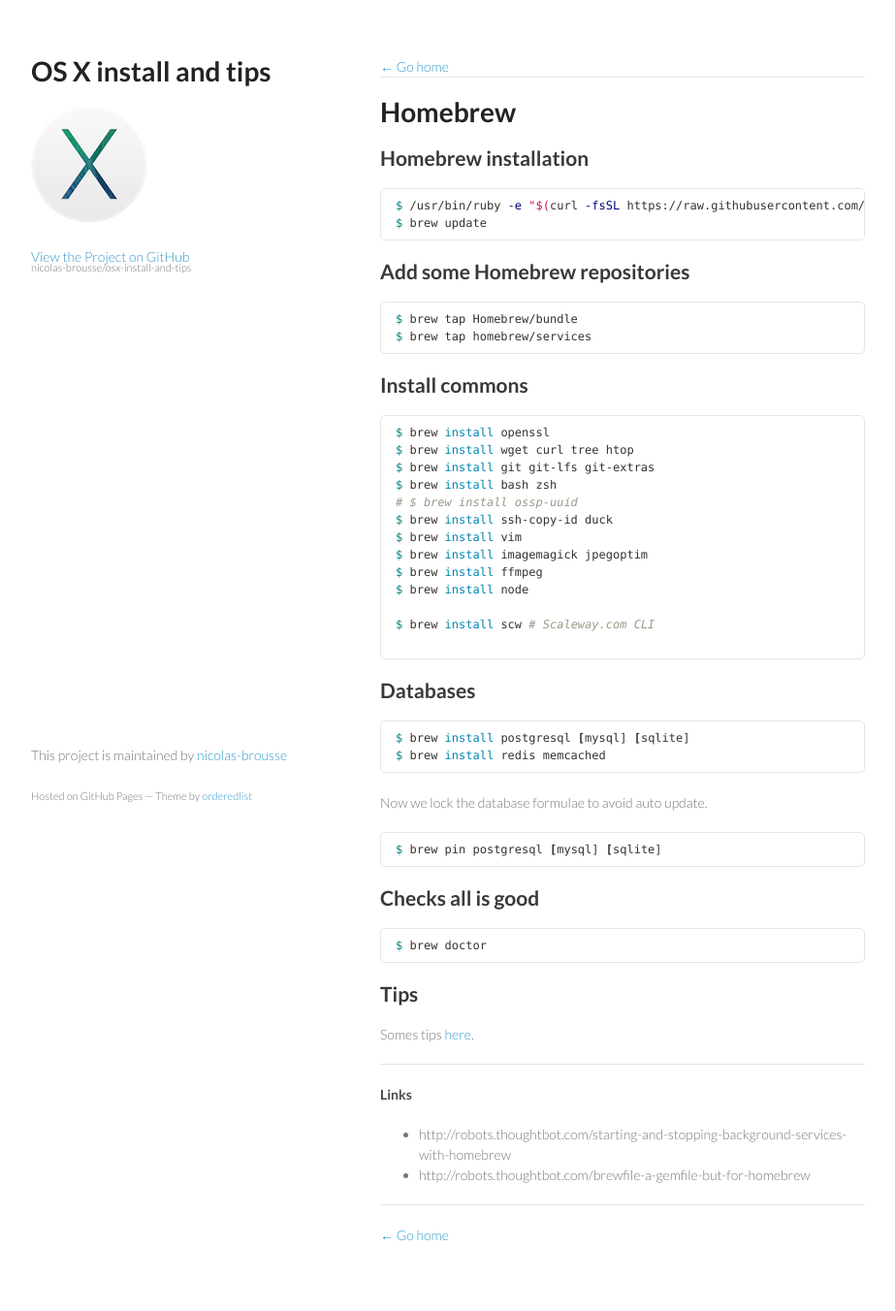
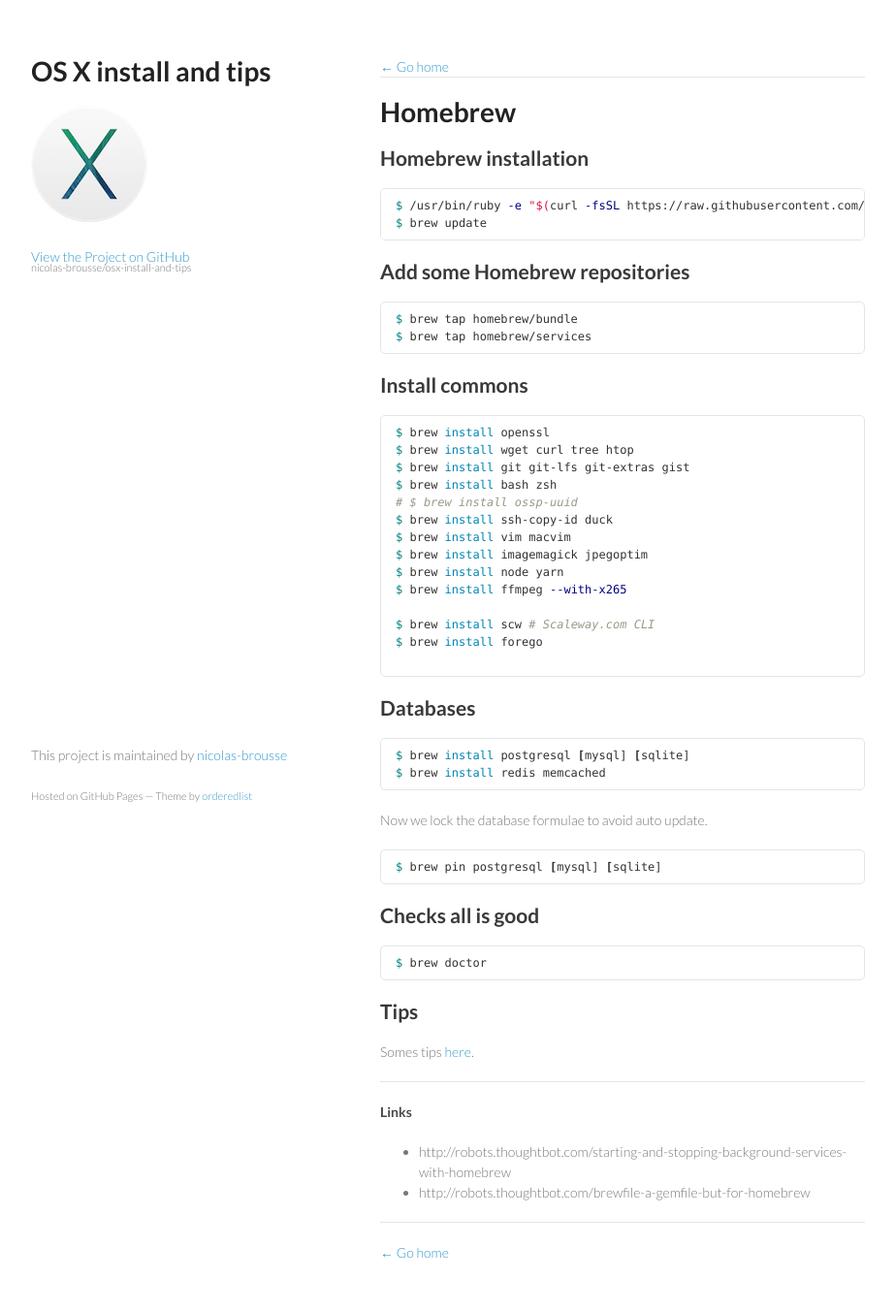
Before and after one commit to nicolas-brousse/osx-install-and-tips, a Jekyll site: the page built from pages/installation/homebrew.md, in a window 1280 px wide. Shown: the whole page at 97% size, without its empty margins (178-1101 px from the left). Built offline with Jekyll 4.4.1, drawn with Linux system fonts in a browser that asks for light colours.

Commit message:
Cleanup homebrew and caskroom packages

````diff
--- a/pages/installation/homebrew.md
+++ b/pages/installation/homebrew.md
@@ -13,7 +13,7 @@
 ## Add some Homebrew repositories
 
 ```bash
-$ brew tap Homebrew/bundle
+$ brew tap homebrew/bundle
 $ brew tap homebrew/services
 ```
 
@@ -22,16 +22,17 @@
 ```bash
 $ brew install openssl
 $ brew install wget curl tree htop
-$ brew install git git-lfs git-extras
+$ brew install git git-lfs git-extras gist
 $ brew install bash zsh
 # $ brew install ossp-uuid
 $ brew install ssh-copy-id duck
-$ brew install vim
+$ brew install vim macvim
 $ brew install imagemagick jpegoptim
-$ brew install ffmpeg
-$ brew install node
+$ brew install node yarn
+$ brew install ffmpeg --with-x265
 
 $ brew install scw # Scaleway.com CLI
+$ brew install forego
 
 ```
 
````
Also changed, not shown: pages/installation/gui-apps.md (+4 -3 lines).
